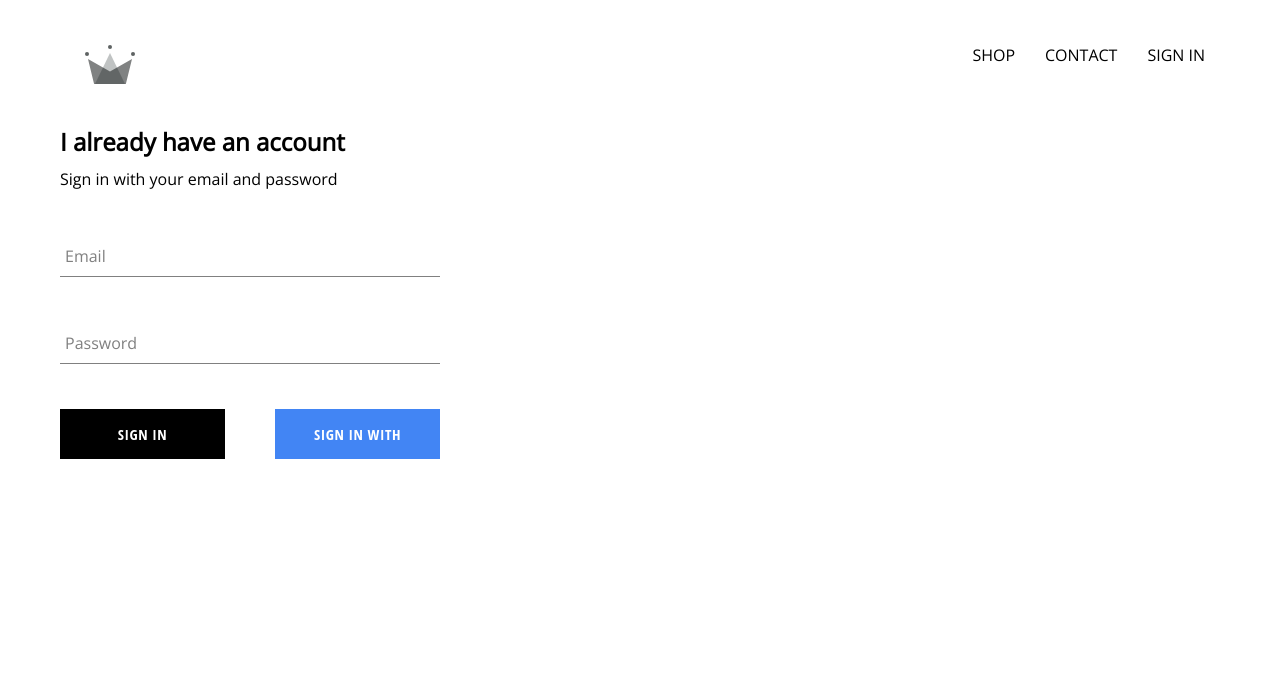
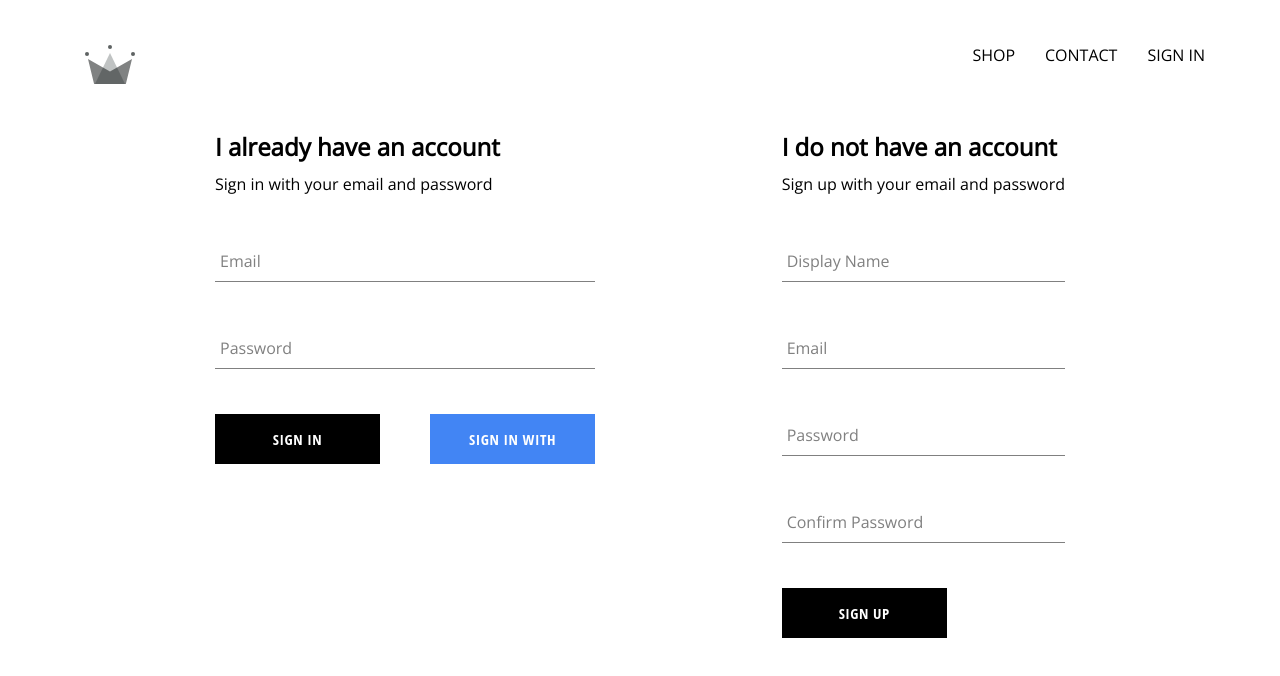
Before and after one commit to kamalhisyam/react-tutorial, a React (Create React App) app: page /signin in a window 1280 px wide. Shown: the top 676 px of the page. Built offline with nearby package versions, Linux system fonts and the light colour scheme; no server answers.

Commit message:
Implemented sign up with email and password.
Authenticated users are stored in Firebase database

```diff
--- a/src/App.css
+++ b/src/App.css
@@ -1,5 +1,5 @@
 body {
-  font-family: 'Open Sans', sans-serif;
+  font-family: 'Open Sans';
   padding: 20px 60px;
 }
 
--- a/src/App.js
+++ b/src/App.js
@@ -20,9 +20,21 @@
   unsubscribeFromAuth = null
 
   componentDidMount() {
-    this.unsubscribeFromAuth = auth.onAuthStateChanged(async user => {
-      this.setState({currentUser: user});
-      createUserProfileDocument(user);
+    this.unsubscribeFromAuth = auth.onAuthStateChanged(async userAuth => {
+
+      if (userAuth) {
+        const userRef = createUserProfileDocument(userAuth);
+        (await userRef).onSnapshot(snapshot => {
+          this.setState({
+            currentUser: {
+            id: snapshot.id,
+            ...snapshot.data()
+            }
+          }, () => console.log(this.state.currentUser));
+        })
+      } else {
+        this.setState({currentUser: userAuth}, () => console.log(this.state.currentUser));
+      }
     });
   }
 
--- /dev/null
+++ b/src/components/sign-up/sign-up.jsx
@@ -0,0 +1,65 @@
+import React from 'react';
+import { auth, createUserProfileDocument } from '../../firebase/firebase.utils';
+import CustomButton from '../custom-button/custom-button';
+import FormInput from '../form-input/form-input';
+
+class SignUp extends React.Component {
+    constructor(props) {
+        super(props);
+
+        this.state = {
+            displayName: '',
+            email: '',
+            password: '',
+            confirmPassword:''
+        }
+    }
+
+    handleSubmit = async e => {
+        e.preventDefault();
+
+        const { displayName, email, password, confirmPassword } = this.state;
+
+        if (password !== confirmPassword) {
+            alert("Passwords don't match");
+        }
+
+        try {
+            const { user } = await auth.createUserWithEmailAndPassword(email, password);
+            await createUserProfileDocument(user, { displayName });
+            this.setState({
+                displayName: '',
+                email: '',
+                password: '',
+                confirmPassword:''
+            })
+
+        } catch (err) {
+            console.error(err);
+        }
+
+    }
+
+    handleChange = e => {
+        const { name, value } = e.target;
+        this.setState({[name]: value});
+    }
+
+    render() {
+        const { displayName, email, password, confirmPassword } = this.state;
+
+        return(
+            <div className="sign-up">
+                <h2 className="title">I do not have an account</h2>
+                <span>Sign up with your email and password</span>
+                <FormInput type='text' name='displayName' value={displayName} onChange={this.handleChange} label='Display Name' required></FormInput>
+                <FormInput type='email' name='email' value={email} onChange={this.handleChange} label='Email' required></FormInput>
+                <FormInput type='password' name='password' value={password} onChange={this.handleChange} label='Password' required></FormInput>
+                <FormInput type='password' name='confirmPassword' value={confirmPassword} onChange={this.handleChange} label='Confirm Password' required></FormInput>
+                <CustomButton type='submit' onClick={this.handleSubmit}>SIGN UP</CustomButton>
+            </div>
+    );
+    }
+}
+
+export default SignUp;
--- /dev/null
+++ b/src/components/sign-up/sign-up.scss
@@ -0,0 +1,9 @@
+.sign-up {
+    display: flex;
+    flex-direction: column;
+    width: 380px;
+
+    .title {
+      margin: 10px 0;
+    }
+  }
--- a/src/pages/sign-in-sign-up/sign-in-sign-up.jsx
+++ b/src/pages/sign-in-sign-up/sign-in-sign-up.jsx
@@ -1,10 +1,12 @@
 import React from 'react';
 import SignIn from '../../components/sign-in/sign-in';
+import SignUp from '../../components/sign-up/sign-up';
 import './sign-in-sign-up.scss';
 
 const SignInSignUpPage = () => (
     <div className='sign-in-and-sign-up-page'>
         <SignIn/>
+        <SignUp/>
     </div>
 );
 
--- a/src/pages/sign-in-sign-up/sign-in-sign-up.scss
+++ b/src/pages/sign-in-sign-up/sign-in-sign-up.scss
@@ -0,0 +1,6 @@
+.sign-in-and-sign-up-page {
+    width: 850px;
+    display: flex;
+    justify-content: space-between;
+    margin: 30px auto;
+}
```
Also changed, not shown: 1 other file (tests, documents, lock files or other folders).
